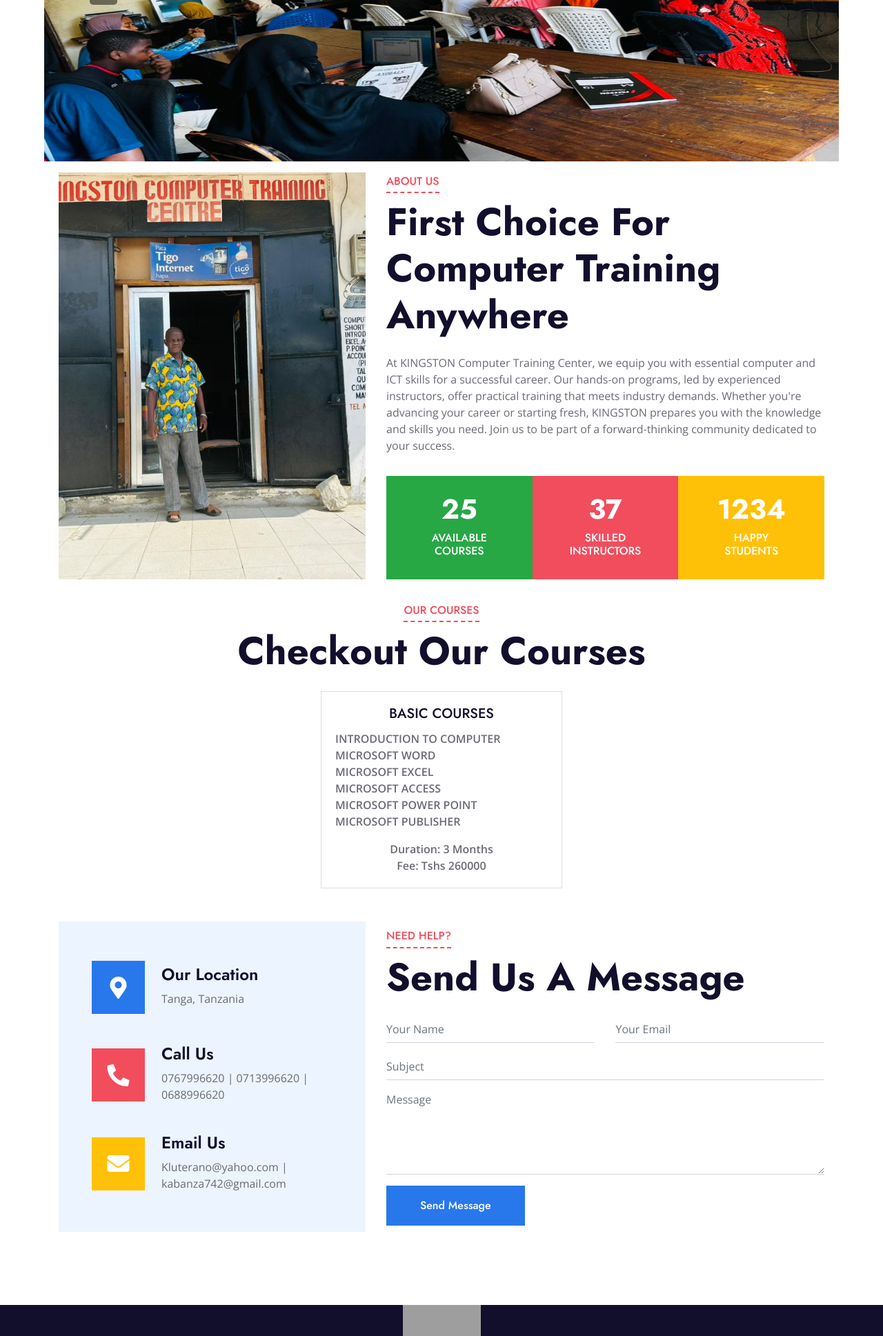
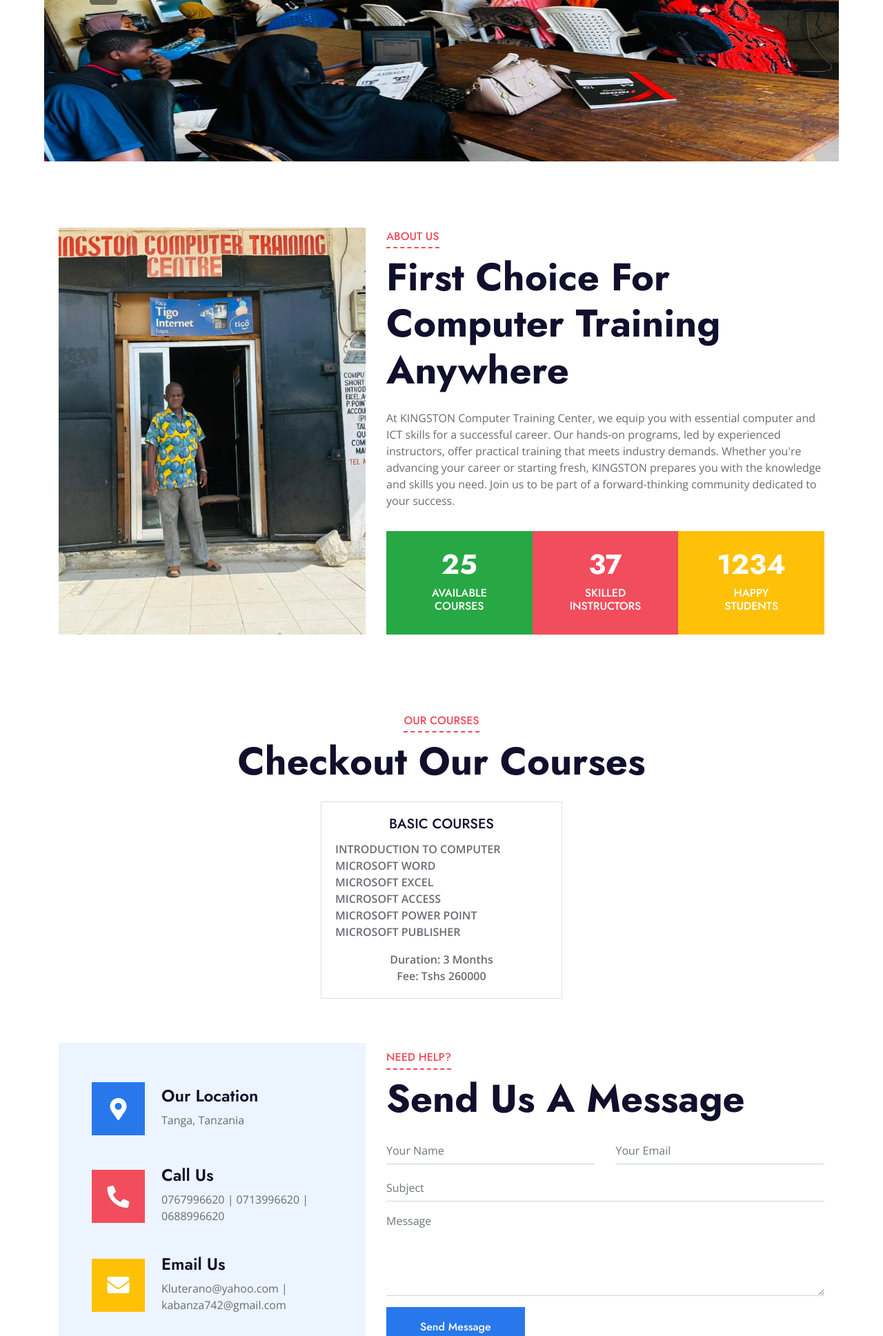
Before and after one commit to fredrickmugish/SRMS, a Django app: page / in a window 1280 px wide. Shown: the part 514-2451 px from the top of the page at 69% size. Run offline with Django 5.2, Linux system fonts and the light colour scheme; data that the repository does not hold is empty; some libraries are stand-ins or nearby versions; grey boxes are pictures that could not be loaded.

Commit message:
Another commit

```diff
--- a/system/templates/site_index.html
+++ b/system/templates/site_index.html
@@ -141,8 +141,8 @@
 
 
      <!-- About Start -->
-    <div class="container-fluid py-2">
-        <div class="container py-2">
+    <div class="container-fluid py-5">
+        <div class="container py-5">
             <div class="row">
                 <div class="col-lg-5 mb-5 mb-lg-0" style="min-height: 500px;">
                     <div class="position-relative h-100">
@@ -242,8 +242,8 @@
     <!-- Courses Section End -->
 
      <!-- Contact Start -->
-     <div class="container-fluid py-2">
-        <div class="container py-2">
+     <div class="container-fluid py-3">
+        <div class="container py-3">
             <div class="row align-items-center">
                 <div class="col-lg-5 mb-5 mb-lg-0">
                     <div class="bg-light d-flex flex-column justify-content-center px-5" style="height: 450px;">
--- a/system/templates/stationery.html
+++ b/system/templates/stationery.html
@@ -104,15 +104,15 @@
             <div class="row">
                 <!-- Image 1 -->
                 <div class="col-md-3 mb-4">
-                    <img src="{% static 'site/img/s1.jpg' %}" alt="Photocopying" class="img-fluid">
+                    <img src="{% static 'site/img/s2.jpg' %}" alt="Photocopying" class="img-fluid">
                 </div>
                 <!-- Image 2 -->
                 <div class="col-md-3 mb-4">
-                    <img src="{% static 'site/img/s2.jpg' %}" alt="Typing" class="img-fluid">
+                    <img src="{% static 'site/img/s6.jpg' %}" alt="Typing" class="img-fluid">
                 </div>
                 <!-- Image 3 -->
                 <div class="col-md-3 mb-4">
-                    <img src="{% static 'site/img/s3.jpg' %}" alt="Printing" class="img-fluid">
+                    <img src="{% static 'site/img/s7.jpg' %}" alt="Printing" class="img-fluid">
                 </div>
                 <!-- Image 4 -->
                 <div class="col-md-3 mb-4">
```
Also changed, not shown: static/site/img/s6.jpg (added), static/site/img/s7.jpg (added).
